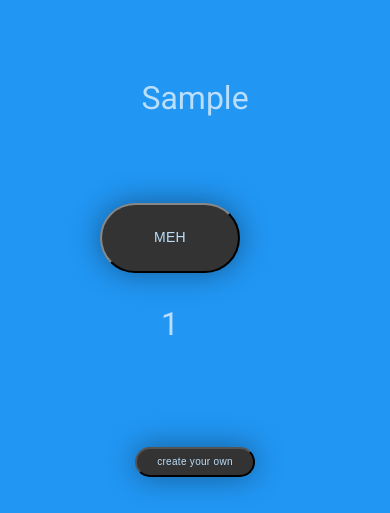
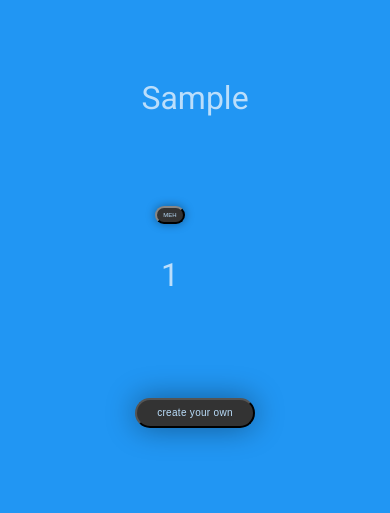
Before and after one commit to KSafran/mehbooyeh, a Flask app: page /vote/1 in a window 390 px wide. Shown: the part 240-753 px from the top of the page. Run offline with Flask 2, Linux system fonts and the light colour scheme; tables that the repository leaves empty hold one stand-in row (values such as "Sample post"); some libraries are stand-ins or nearby versions; some web fonts are replaced.

Commit message:
mobile specific css

```diff
--- a/api/static/css/styles.css
+++ b/api/static/css/styles.css
@@ -101,6 +101,22 @@ p {
   letter-spacing: 0.3px;
 }
 
+@media only screen and (max-width: 600px) {
+    .vote_button {
+        width: 5em;  height: 3em;
+        line-height: 10px;
+        text-align: center;
+        background: #333;
+        color: #BBDEFB;
+        box-shadow: 0px 0px 10px 0px rgba(0, 0, 0, 0.4);
+        border-radius: 10px;
+        border-color: #333;
+        font-size: 6px;
+        text-transform: uppercase;
+        letter-spacing: 0.1px;
+    }
+}
+
 /* Custom container */
 .container-full {
   margin: 0 auto;
```
